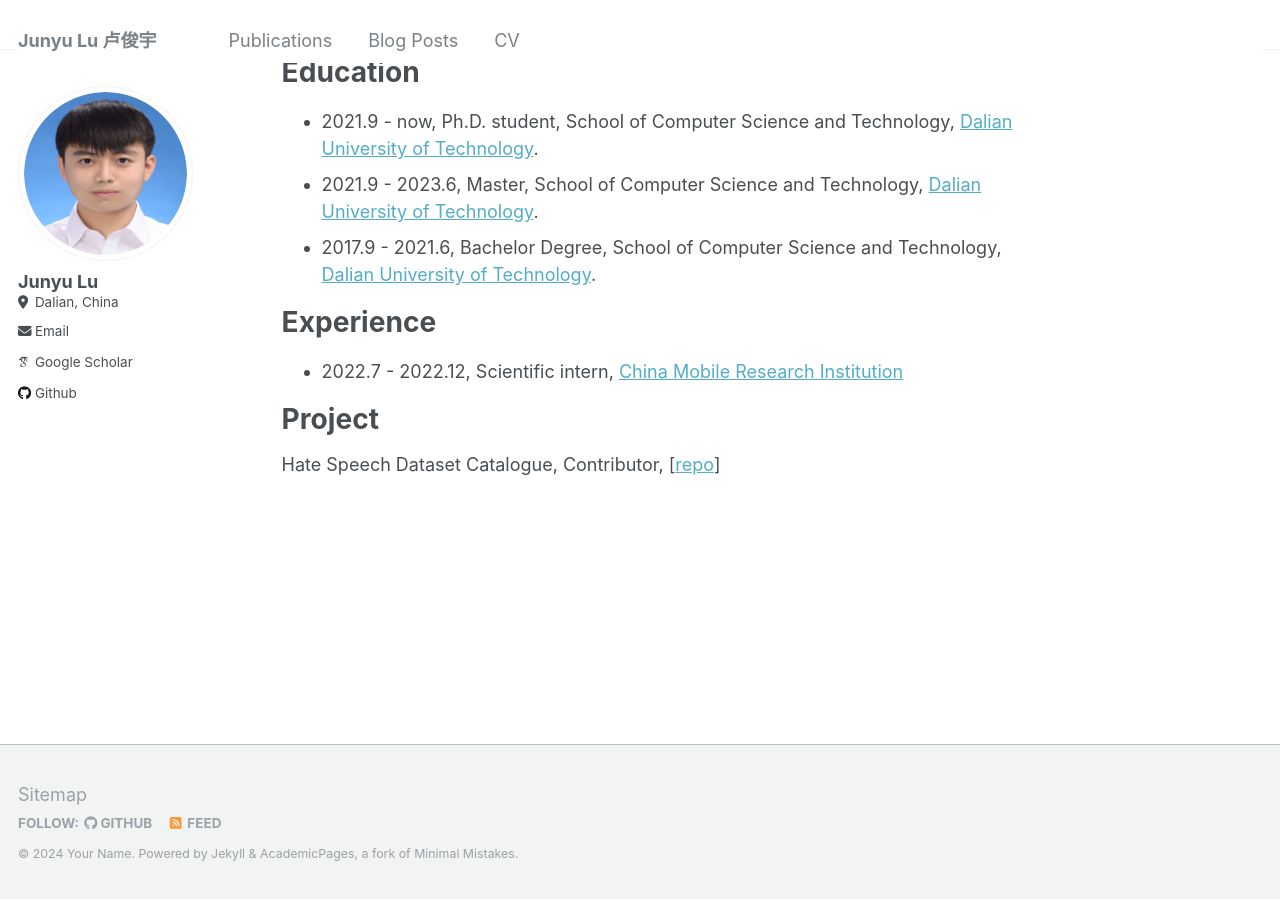
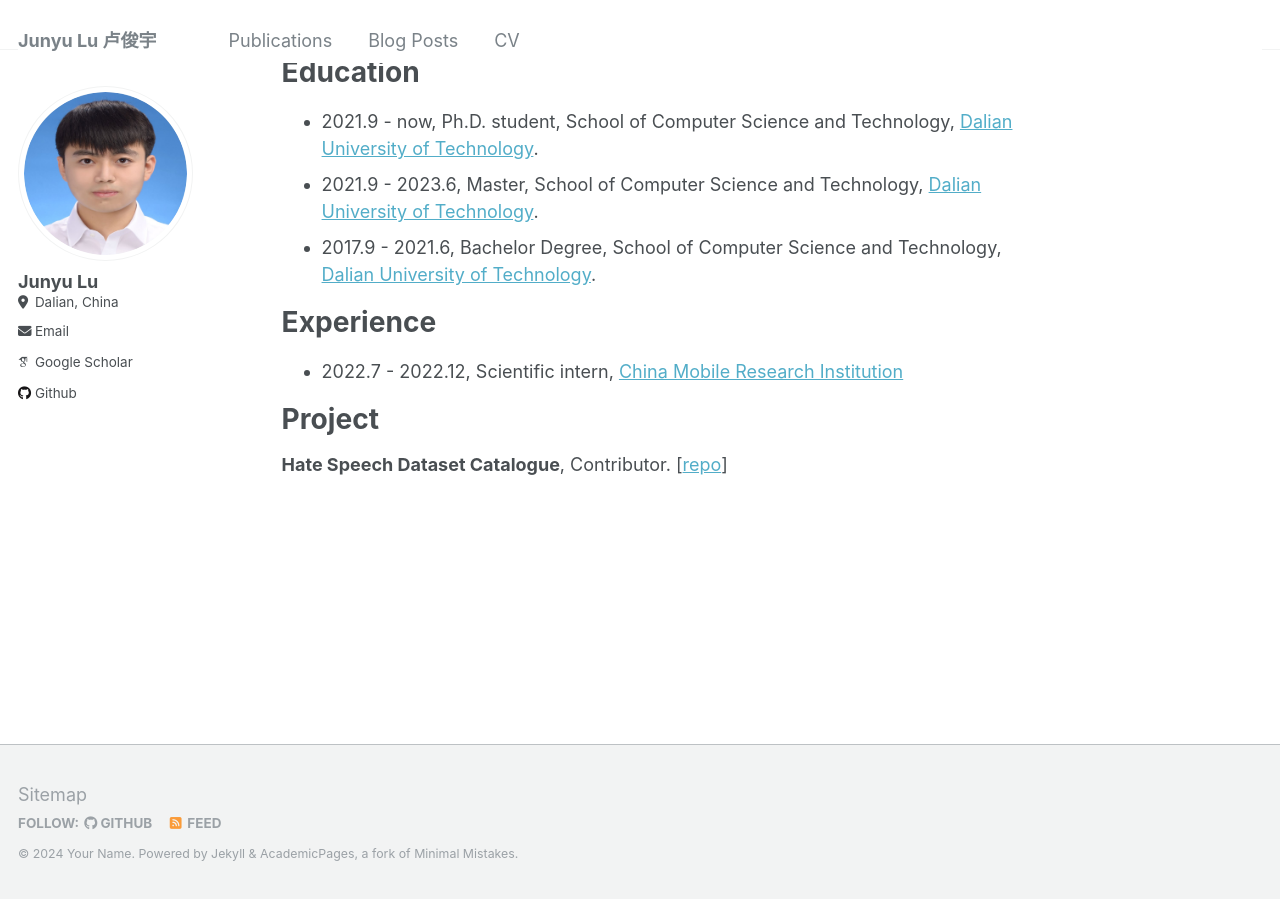
Before and after one commit to DUT-lujunyu/new_lujunyu.github.io, a Jekyll site: the page built from _pages/about.md, in a window 1280 px wide and 900 px high, scrolled down 534 px. Built offline with Jekyll 4.4.1, drawn with Linux system fonts in a browser that asks for light colours; some web fonts are replaced.

```diff
--- a/_pages/about.md
+++ b/_pages/about.md
@@ -31,4 +31,4 @@ Experience
 
 Project
 ======
-Hate Speech Dataset Catalogue, Contributor, [[repo](https://github.com/leondz/hatespeechdata)]
+**Hate Speech Dataset Catalogue**, Contributor. [[repo](https://github.com/leondz/hatespeechdata)]
```
